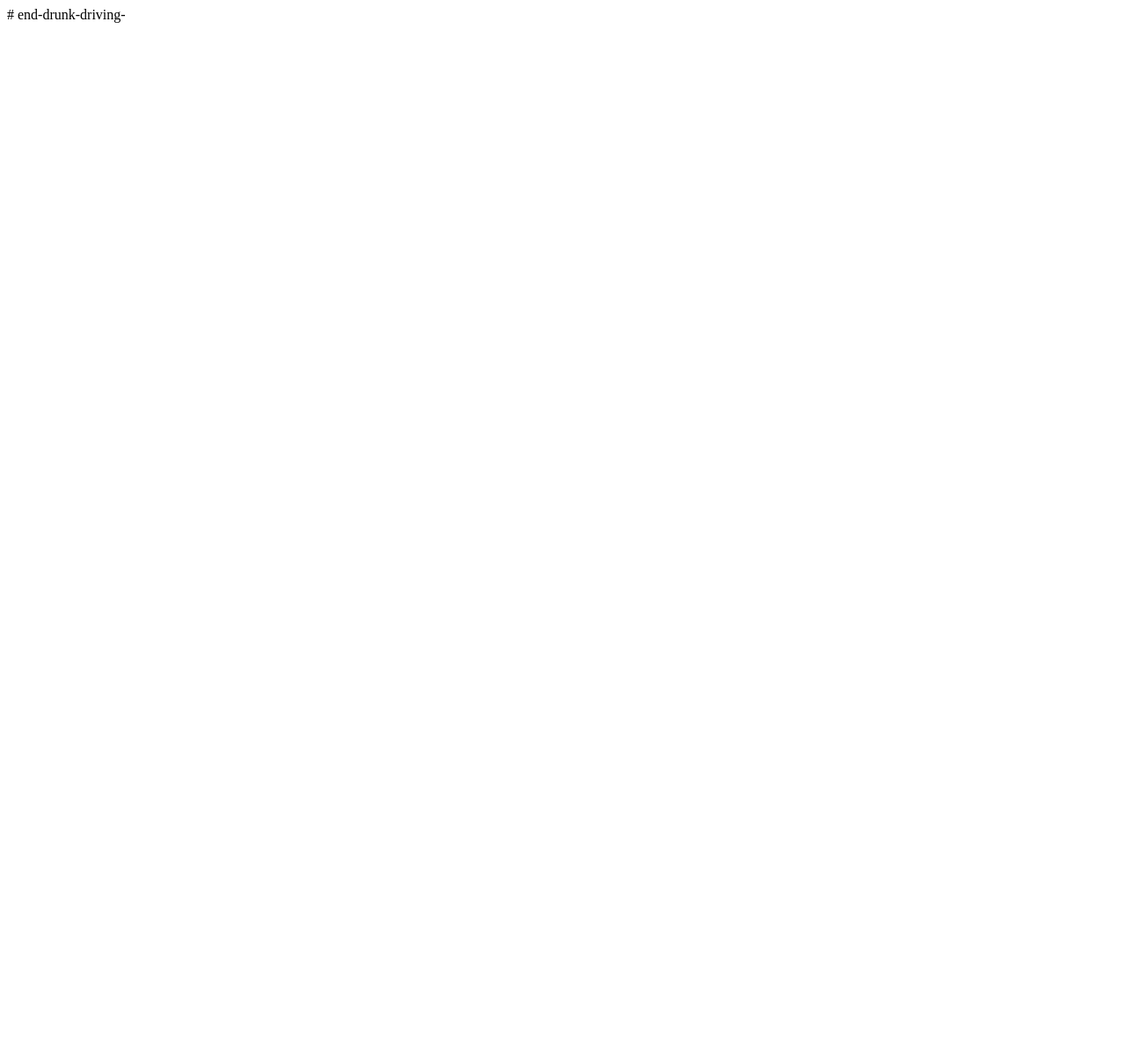
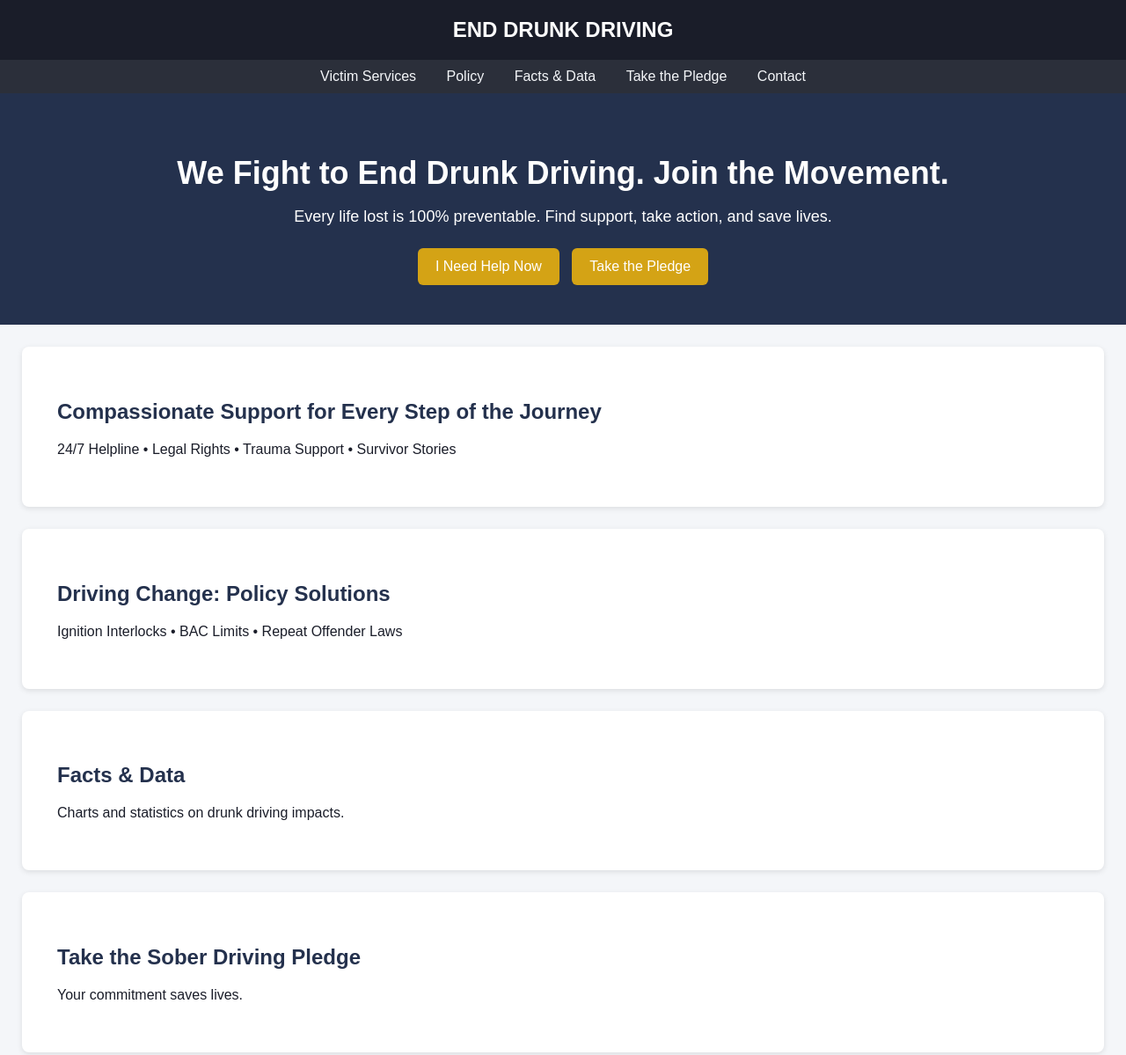
Before and after one commit to MiddidoddiKarthik/end-drunk-driving-, a plain HTML site: page index.html in a window 1280 px wide. Shown: the top 1199 px of the page at 88% size. Before the commit the page ends 800 px from the top, so only its background shows below. Drawn offline with Linux system fonts and the light colour scheme.

Commit message:
Add files via upload

```diff
--- a/index.html
+++ b/index.html
@@ -1 +1,65 @@
-# end-drunk-driving-
+<!DOCTYPE html>
+<html lang="en">
+<head>
+  <meta charset="UTF-8" />
+  <meta name="viewport" content="width=device-width, initial-scale=1.0" />
+  <title>End Drunk Driving Initiative</title>
+  <style>
+    body { font-family: Arial, sans-serif; margin: 0; padding: 0; background: #f4f6f9; color: #1a1d29; }
+    header { background: #1a1d29; color: white; padding: 20px; text-align: center; font-size: 24px; font-weight: bold; }
+    nav { background: #2b2f3a; padding: 10px; text-align: center; }
+    nav a { color: #f4f6f9; margin: 0 15px; text-decoration: none; font-size: 16px; }
+    .hero { padding: 40px; background: #24314d; color: white; text-align: center; }
+    .hero h1 { font-size: 36px; margin-bottom: 10px; }
+    .hero p { font-size: 18px; margin-bottom: 20px; }
+    button { background: #d4a315; border: none; padding: 12px 20px; color: white; border-radius: 6px; font-size: 16px; margin: 5px; cursor: pointer; }
+    .section { padding: 40px; background: white; margin: 25px; border-radius: 8px; box-shadow: 0 2px 6px rgba(0,0,0,0.1); }
+    h2 { color: #24314d; }
+  </style>
+</head>
+<body>
+
+<header>END DRUNK DRIVING</header>
+
+<nav>
+  <a href="#victim">Victim Services</a>
+  <a href="#policy">Policy</a>
+  <a href="#data">Facts & Data</a>
+  <a href="#pledge">Take the Pledge</a>
+  <a href="#contact">Contact</a>
+</nav>
+
+<section class="hero">
+  <h1>We Fight to End Drunk Driving. Join the Movement.</h1>
+  <p>Every life lost is 100% preventable. Find support, take action, and save lives.</p>
+  <button>I Need Help Now</button>
+  <button>Take the Pledge</button>
+</section>
+
+<section class="section" id="victim">
+  <h2>Compassionate Support for Every Step of the Journey</h2>
+  <p>24/7 Helpline • Legal Rights • Trauma Support • Survivor Stories</p>
+</section>
+
+<section class="section" id="policy">
+  <h2>Driving Change: Policy Solutions</h2>
+  <p>Ignition Interlocks • BAC Limits • Repeat Offender Laws</p>
+</section>
+
+<section class="section" id="data">
+  <h2>Facts & Data</h2>
+  <p>Charts and statistics on drunk driving impacts.</p>
+</section>
+
+<section class="section" id="pledge">
+  <h2>Take the Sober Driving Pledge</h2>
+  <p>Your commitment saves lives.</p>
+</section>
+
+<section class="section" id="contact">
+  <h2>Contact & Support</h2>
+  <p>Helpline • Email Form • Local Chapters</p>
+</section>
+
+</body>
+</html>
```
